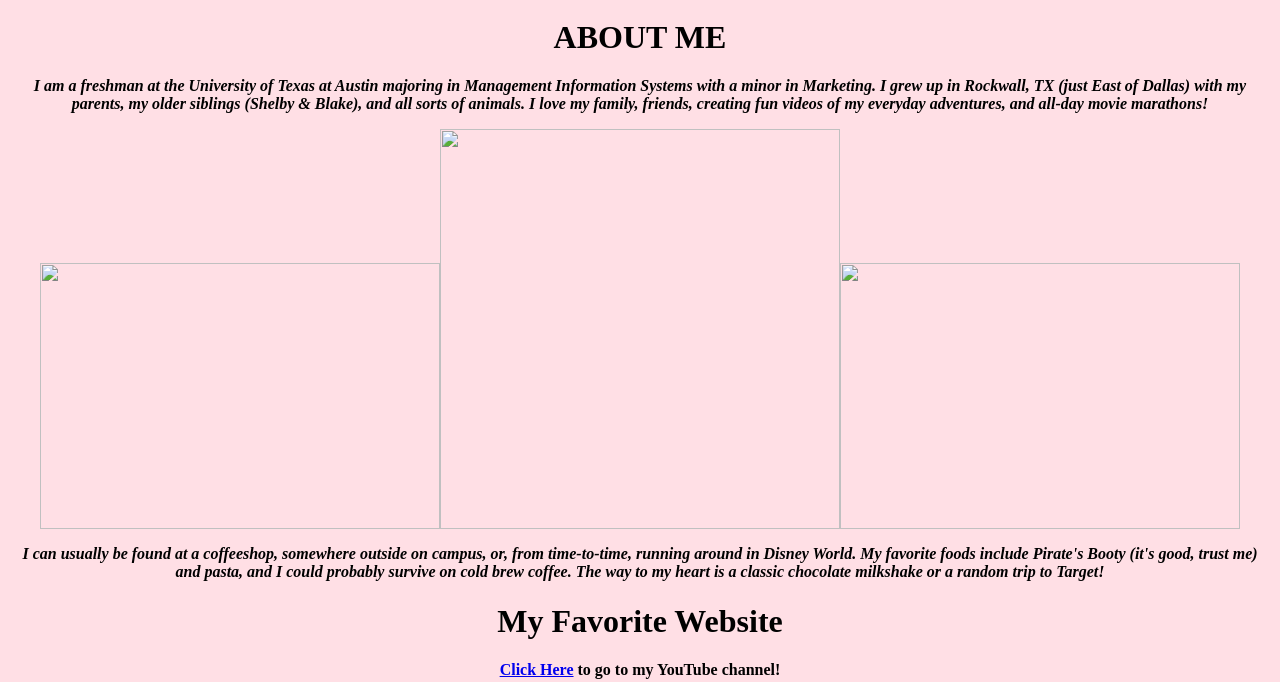
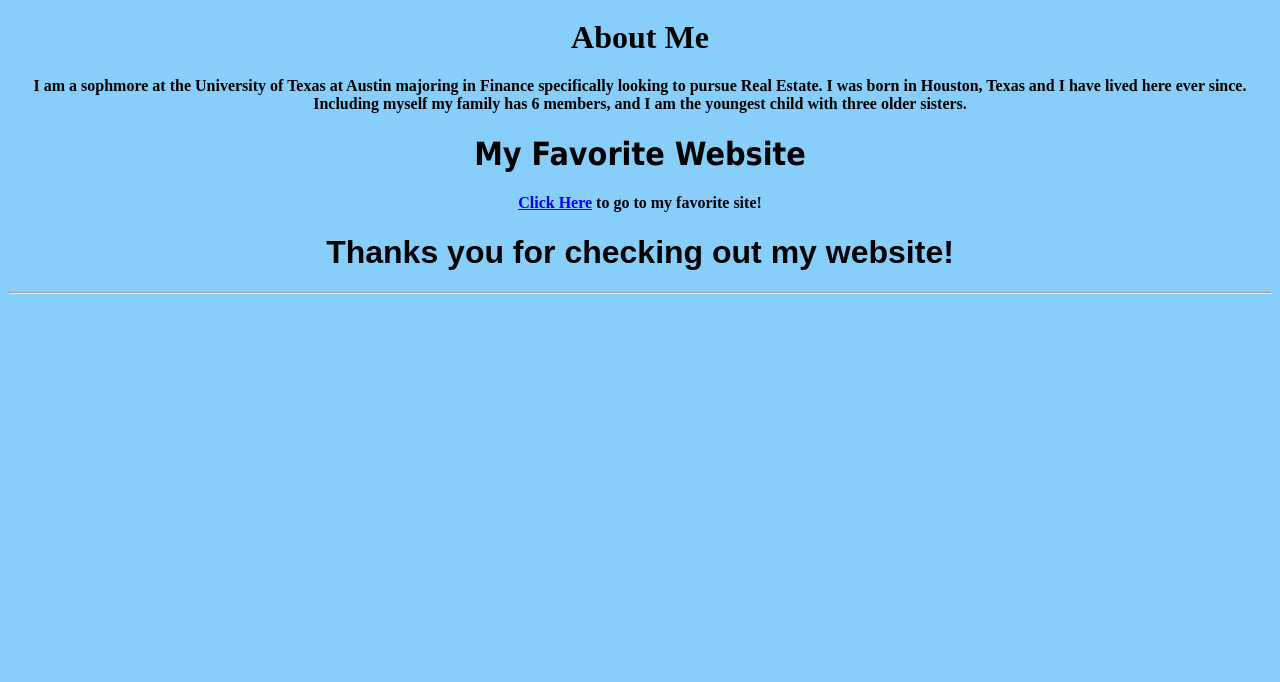
Before and after one commit to Arshanali01/Arshanali01.github.io, a plain HTML site: page index.html in a window 1280 px wide. Shown: the part 518-1200 px from the top of the page. After the commit the page ends 820 px from the top, so only its background shows below. Drawn offline with Linux system fonts and the light colour scheme.

Commit message:
Update index.html

```diff
--- a/index.html
+++ b/index.html
@@ -4,22 +4,17 @@
 
 <center><img src="colorado.JPG" width="400" height="266"><img src="This-Is-Me.JPG" width="400" height"266"><img src="chicago.JPG" width="400" height="266" />
 
-<b><h1 style="text-align:center;font-family:signpainter;font-style:bold;> align="center"> ABOUT ME </h1>
-<p style ="text-align:center;font-family:heiti sc;font-size:16px;font-style:italic">
-  I am a freshman at the University of Texas at Austin majoring in Management Information Systems with a minor in Marketing. I grew up in Rockwall, TX (just East of Dallas) with my parents, my older siblings (Shelby & Blake), and all sorts of animals. I love my family, friends, creating fun videos of my everyday adventures, and all-day movie marathons! </p>
+<b><h1 style="text-align:center;font-family:signpainter;font-style:bold;> align="center"> About Me </h1>
+<p style ="text-align:center;font-family:Georgia sc;font-size:16px">
+  I am a sophmore at the University of Texas at Austin majoring in Finance specifically looking to pursue Real Estate. I was born in Houston, Texas and I have lived here ever since. Including myself my family has 6 members, and I am the youngest child with three older sisters.  </p>
 
-<center><img src="fam.JPG" width="400" height="266"><img src="besties.JPG" width="400" height"266"><img src="bribri.JPG" width="400" height="266" />
+<h1 style="text-align: center;font-family:Tahoma;">My Favorite Website</h1>
 
-<p style ="text-align:center;font-family:heiti sc;font-size:16px;font-style:italic">
-  I can usually be found at a coffeeshop, somewhere outside on campus, or, from time-to-time, running around in Disney World. My favorite foods include Pirate's Booty (it's good, trust me) and pasta, and I could probably survive on cold brew coffee. The way to my heart is a classic chocolate milkshake or a random trip to Target!  </p>
+<p style="text-align: center;font-family:Tahoma sc;"><a href="https://www.youtube.com">Click Here</a> to go to my favorite site!</p>
 
-<h1 style="text-align: center;font-family:signpainter;">My Favorite Website</h1>
+<h1 style="text-align: center;font-family:Arial;">Thanks you for checking out my website!</h1>
 
-<p style="text-align: center;font-family:heiti sc;"><a href="https://www.youtube.com/channel/UChNEqWM0HWbhb-e44nMLm1Q">Click Here</a> to go to my YouTube channel!</p>
-
-<h1 style="text-align: center;font-family:signpainter;">Thanks for visiting!</h1>
-
-<body bgcolor="FFDFE5">
+<body bgcolor="87CEFA">
 
 </body>
 
```
